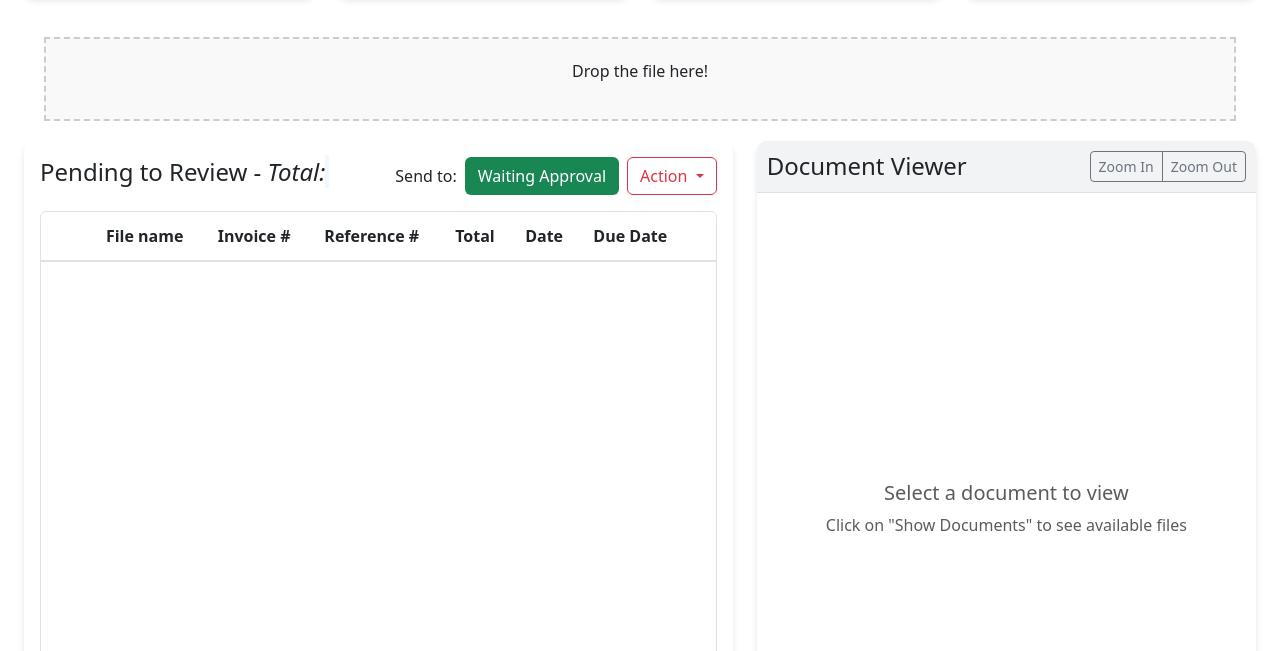
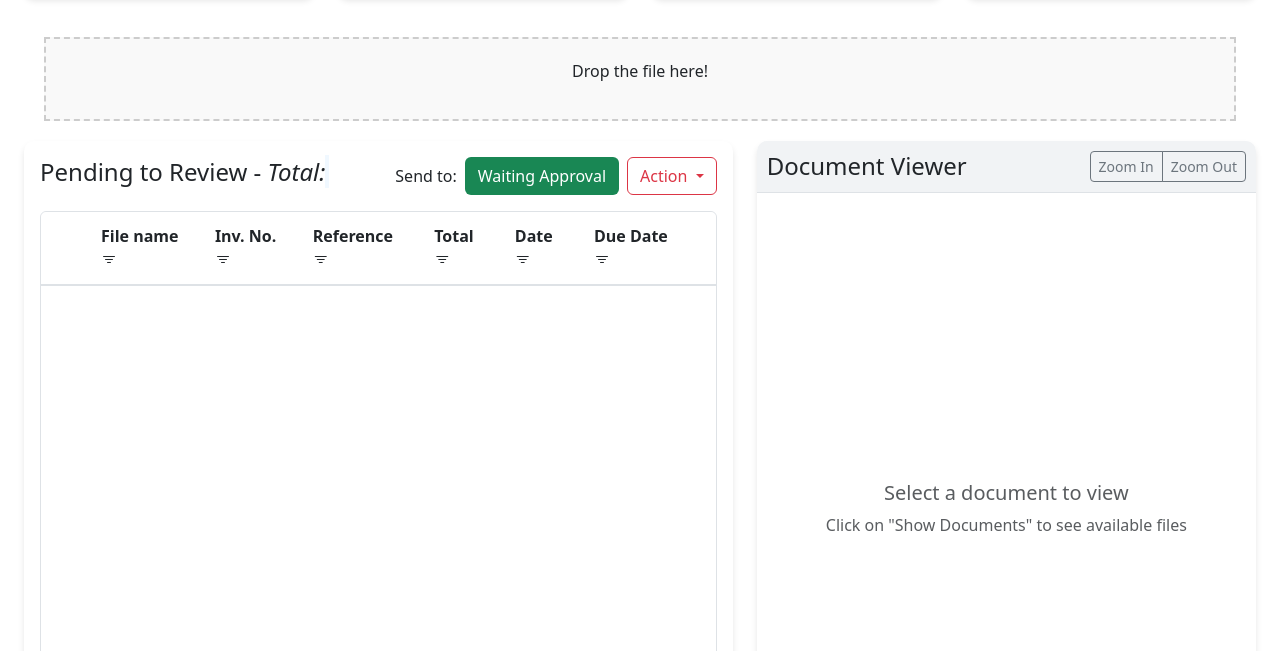
Before and after one commit to adalidbori/ACB-AP, a website: page index.html in a window 1280 px wide. Shown: the part 149-800 px from the top of the page. Drawn offline with nearby package versions, Linux system fonts and the light colour scheme; no server answers.

Commit message:
thead clickable

```diff
--- a/index.html
+++ b/index.html
@@ -7,6 +7,8 @@
   <title>Account Payable</title>
   <!-- Bootstrap 5 CSS -->
   <link href="https://cdn.jsdelivr.net/npm/bootstrap@5.3.0/dist/css/bootstrap.min.css" rel="stylesheet">
+  <link href="https://cdn.jsdelivr.net/npm/bootstrap-icons@1.10.5/font/bootstrap-icons.css" rel="stylesheet" />
+
   <!-- Bootstrap 5 JS (no requiere jQuery) -->
   <script src="https://cdn.jsdelivr.net/npm/bootstrap@5.3.0/dist/js/bootstrap.bundle.min.js"></script>
 
@@ -153,14 +155,14 @@
                   <tr>
                     <th></th>
                     <th></th>
-                    <th>File name</th>
-                    <th>Invoice #</th>
+                    <th>File name <i class="bi bi-filter"></i></th>
+                    <th>Inv. No. <i class="bi bi-filter"></i></th>
                     <!-- Se oculta visualmente la columna Vendor -->
-                    <th class="hidden-column">Vendor</th>
-                    <th>Reference #</th>
-                    <th>Total</th>
-                    <th>Date</th>
-                    <th>Due Date</th>
+                    <th class="hidden-column">Vendor </th>
+                    <th>Reference <i class="bi bi-filter"></i></th>
+                    <th>Total <i class="bi bi-filter"></i></th>
+                    <th>Date <i class="bi bi-filter"></i></th>
+                    <th>Due Date <i class="bi bi-filter"></i></th>
                     <th></th>
                   </tr>
                 </thead>
@@ -256,7 +258,7 @@
                 <thead>
                   <tr>
                     <th></th>
-                    <th>Invoice #</th>
+                    <th>Invoice # </th>
                     <th>Vendor</th>
                     <th>Reference #</th>
                     <th>Total</th>
--- a/public/Js/index.js
+++ b/public/Js/index.js
@@ -618,6 +618,38 @@ async function eliminarBlobMultiInvoice(urls) {
   }
 }
 
+const headers = document.querySelectorAll('#editable-table thead th');
+headers.forEach((th, colIndex) => {
+  const title = th.textContent.trim();
+  if (!title) return;               // Saltamos celdas sin texto
+  th.dataset.order = 'none';        // Estado inicial
+
+  th.style.cursor = 'pointer';      // Cambiamos el cursor para indicar clickeable
+
+  th.addEventListener('click', () => {
+    // 1. Determinar nuevo estado
+    const current = th.dataset.order;
+    const nextOrder = current === 'asc'
+      ? 'desc'
+      : 'asc';
+
+    // 2. Guardar el nuevo estado en el atributo data-order
+    th.dataset.order = nextOrder;
+
+    // 3. (Opcional) Actualizar clases para iconos
+    headers.forEach(h => {
+      h.classList.remove('sort-asc', 'sort-desc');
+    });
+    th.classList.add(nextOrder === 'asc' ? 'sort-asc' : 'sort-desc');
+
+    // 4. Disparar tu función de ordenamiento, pasándole:
+    //    - el índice de columna (colIndex)
+    //    - la dirección (nextOrder)
+    sortTableByColumn(colIndex, nextOrder);
+  });
+});
+
+
 
 
 setTimeout(() => {
--- a/public/Js/indexload.js
+++ b/public/Js/indexload.js
@@ -653,3 +653,7 @@ async function loadInvoices() {
   }
 
 }
+function sortTableByColumn(colIndex, order) {
+  console.log(`Ordenando columna ${colIndex} en modo ${order}`);
+  // Aquí irá la lógica de extracción de filas, comparación y re-inserción
+}
```
